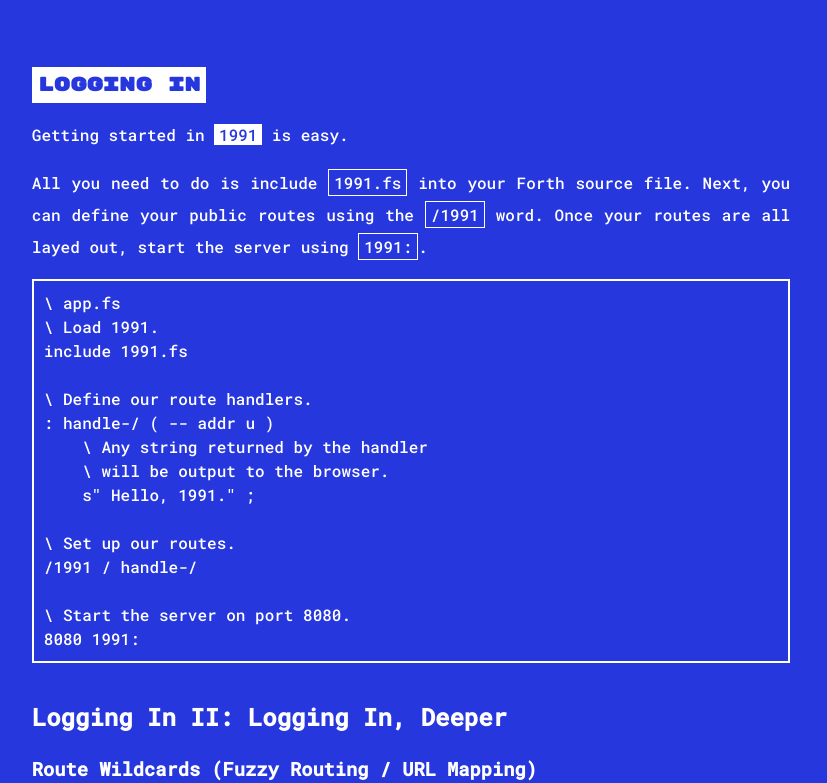
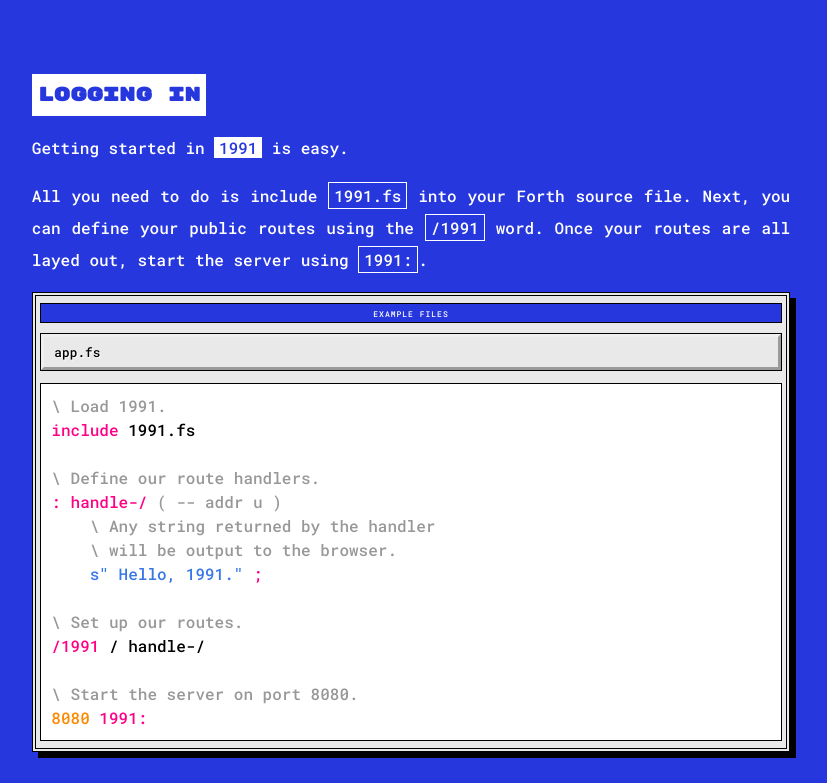
Before and after one commit to urlysses/1991, a plain HTML site: page index.html in a window 1280 px wide. Shown: the part 437-1220 px from the top of the page, without its empty margins (229-1056 px from the left). Drawn offline with Linux system fonts and the light colour scheme.

Commit message:
Mainly finalize the landing page, I guess.

```diff
--- a/1991.css
+++ b/1991.css
@@ -108,6 +108,11 @@ h2 {
     margin-top: 5%;
 }
 
+h1, h2, h3, h4, h5 {
+    text-align: left;
+    line-height: 2em;
+}
+
 strong {
     font-weight: inherit;
     color: #2637dd;
@@ -139,6 +144,7 @@ pre {
     font-family: inherit;
     line-height: 1.5em;
     overflow: hidden;
+    text-align: left;
 }
 
 ::selection {
@@ -181,3 +187,191 @@ footer .l1991 .l9:after {
     -moz-border-radius-bottomright: 8px;
     border-bottom-right-radius: 8px;
 }
+footer nav {
+    margin-top: 3%;
+    border: 4px ridge;
+    background: #e9e9e9;
+    width: auto;
+    display: inline-block;
+    font-size: 0;
+}
+footer nav a {
+    width: 60px;
+    height: 60px;
+    padding: 10px;
+    box-sizing: border-box;
+    display: inline-block;
+    background: #e9e9e9;
+    border: 2px outset;
+    vertical-align: top;
+}
+footer nav a:active {
+    border-style: inset;
+}
+footer nav a.url {
+    position: relative;
+}
+footer nav a.url:after {
+    content: "";
+    position: absolute;
+    top: 0;
+    left: 0;
+    right: 0;
+    bottom: 0;
+    margin: auto;
+    width: 20px;
+    height: 20px;
+    background: url("http://www.urlysses.com/img/smile.gif");
+}
+
+.fork {
+    position: fixed;
+    top: 0;
+    right: 0;
+    z-index: 1;
+    text-align: center;
+    text-shadow: 1px 1px 0px #fff;
+    width: 300px;
+    height: 30px;
+    line-height: 30px;
+    color: #000;
+    text-decoration: none !important;
+    background: #e9e9e9;
+    border: 3px inset #fff;
+    font-weight: 900;
+    -webkit-transform: rotate(45deg) translate(30%, -75%);
+    -moz-transform: rotate(45deg) translate(30%, -75%);
+    -ms-transform: rotate(45deg) translate(30%, -75%);
+    transform: rotate(45deg) translate(30%, -75%);
+}
+
+
+/* "browser" */
+.browser {
+    background: #e9e9e9;
+    border: solid 1px #000;
+    box-shadow: 6px 6px 0px #000;
+    position: relative;
+    box-sizing: border-box;
+    color: #000;
+    margin: 0;
+    padding: 0;
+}
+.browser:before {
+    content: "";
+    pointer-events: none;
+    position: absolute;
+    border: solid 1px #000;
+    top: 2px;
+    left: 2px;
+    right: 2px;
+    bottom: 2px;
+}
+.browser:after {
+    content: "EXAMPLE FILES";
+    position: absolute;
+    top: 10px;
+    left: 1%;
+    right: 1%;
+    height: 20px;
+    background: #2637dd;
+    color: #fff;
+    line-height: 20px;
+    text-align: center;
+    border: solid 1px #000;
+    box-sizing: border-box;
+    font-size: 0.5em;
+    letter-spacing: 1px;
+}
+.browser .tabs {
+    position: absolute;
+    box-sizing: border-box;
+    border: solid 1px #000;
+    top: 40px;
+    left: 1%;
+    width: 98%;
+    height: 30px;
+    display: table;
+    padding: 0;
+    margin: 0;
+    background: none;
+}
+.browser .tabs div {
+    color: #aaa;
+    text-shadow: 1px 1px 0px #fff;
+    font-size: 0.8em;
+    line-height: 30px;
+    display: table-cell;
+    vertical-align: middle;
+    border: 3px outset;
+    box-sizing: border-box;
+    cursor: pointer;
+    padding: 0px 10px;
+    -webkit-user-select: none;
+    -moz-user-select: none;
+    -ms-user-select: none;
+    user-select: none;
+    overflow: hidden;
+    text-overflow: ellipsis;
+    white-space: nowrap;
+    max-width: 100px;
+}
+.browser .tabs div:hover {
+    color: #777;
+}
+.browser .tabs div:active {
+    border-style: inset;
+}
+.browser .tabs div.selected {
+    color: #000;
+}
+.browser pre {
+    background: #fff;
+    position: relative;
+    border: solid 1px #000;
+    box-sizing: border-box;
+    margin-left: 1%;
+    margin-top: 90px;
+    width: 98%;
+    display: none;
+}
+.browser pre.selected {
+    display: block;
+}
+.browser .keyword-wrapper {
+    color: #1FAAAA;
+}
+.browser .keyword {
+    color: #FF0086;
+}
+.browser .number {
+    color: #FD8900;
+}
+.browser .string {
+    color: #3777E6;
+}
+.browser .comment,
+.browser .comment * {
+    color: #989898;
+}
+.browser *::selection {
+    background: #dedede;
+}
+.browser *::-moz-selection {
+    background: #dedede;
+}
+
+
+/* media queries */
+@media all and (max-width: 600px) {
+    article {
+        width: 90%;
+        margin-left: 5%;
+    }
+    .fork {
+        font-size: 10px;
+        width: 200px;
+        height: 20px;
+        line-height: 20px;
+    }
+}
--- /dev/null
+++ b/1991.js
@@ -0,0 +1,129 @@
+/*jslint browser: true*/
+(function () {
+    // Used for giving the page a bit more contrast / interest / edge.
+    var pretags = Array.prototype.slice.call(document.querySelectorAll("pre"));
+
+    function createTab (pre, tabs) {
+        var lines = pre.innerHTML.split("\n");
+        var tabname = lines[0].replace(/\\\s+?/, "");
+        pre.innerHTML = lines.slice(1).join("\n");
+        pre.setAttribute("data-tab-name", tabname);
+        var tab = document.createElement("div");
+        tab.innerHTML = tabname;
+        tab.onclick = function () {
+            var browser = this.parentElement.parentElement;
+            var selected = browser.querySelectorAll(".selected");
+            selected[0].className = selected[1].className = "";
+            var file = browser.querySelector("[data-tab-name='" + tabname + "']");
+            file.className = this.className = "selected";
+        };
+        tabs.appendChild(tab);
+    }
+    function syntactify (type, content) {
+        return "<span class='" + type + "'>" + content + "</span>";
+    }
+    function parseForth (pre) {
+        var content = pre.innerHTML;
+        // Keywords:
+        content = content.replace(/( (;|1991:)(\s+?|$))|(\/1991 )|(include )|(s\+|\$type|loop|do)/g, function (match) {
+            return syntactify("keyword", match);
+        }).replace(/(\n|>)(: \S+)/g, function (match, p1, p2) {
+            // Special case of word definitions.
+            return p1 + syntactify("keyword", p2);
+        });
+        // Strings:
+        content = content.replace(/s" .*"/g, function (match) {
+            return syntactify("string", match);
+        });
+        // Numbers:
+        content = content.replace(/(>|\s+)(\d+)(<|\s+)/g, function (match, p1, p2, p3) {
+            return p1 + syntactify("number", p2) + p3;
+        }).replace(/(>|\s+)(\d+)(<|\s+)/g, function (match, p1, p2, p3) {
+            return p1 + syntactify("number", p2) + p3;
+        }).replace(/&lt;# #s #&gt;/g, function (match) {
+            return syntactify("number", match);
+        });
+        // Comments:
+        content = content.replace(/\\\ .*/g, function (match) {
+            return syntactify("comment", match);
+        }).replace(/\( .* \)/g, function (match) {
+            return syntactify("comment", match);
+        });
+        pre.innerHTML = content;
+    }
+    function parseHTML (pre) {
+        var content = pre.innerHTML;
+        // Replace html closing brace.
+        content = content.replace(/>/g, "&gt;");
+
+        // DOCTYPE
+        content = content.replace(/&lt;!DOCTYPE html&gt;/, function (match) {
+            return syntactify("comment", match);
+        });
+
+        // Keyword wrappers
+        content = content.replace(/\$?(&(lt|gt);(\/|\$)?)/g, function (match) {
+            return syntactify("keyword-wrapper", match);
+        });
+
+        // Keywords
+        content = content.replace(/(>)(html|head|body|code|title)(<)/g, function (match, p1, p2, p3) {
+            return p1 + syntactify("keyword", p2) + p3;
+        }).replace(/(>)(meta)( )/g, function (match, p1, p2, p3) {
+            return p1 + syntactify("keyword", p2) + p3;
+        });
+        pre.innerHTML = content;
+    }
+    function parseSyntax (pre) {
+        var ft = pre.getAttribute("data-tab-name").split(".").slice(-1)[0];
+        if (ft === "fs") {
+            parseForth(pre);
+        } else if (ft === "html") {
+            parseHTML(pre);
+        }
+    }
+    function convertToBrowser (div) {
+        div.className = "browser";
+        var tabs = document.createElement("div");
+        tabs.className = "tabs";
+        Array.prototype.forEach.call(div.children, function (pre) {
+            createTab(pre, tabs);
+            parseSyntax(pre);
+        });
+        div.children[0].className = tabs.children[0].className = "selected";
+        div.insertBefore(tabs, div.children[0]);
+    }
+
+    function collectPre (siblings) {
+        var sibling = siblings.slice(-1)[0];
+        while (sibling) {
+            sibling = sibling.nextSibling;
+            if (sibling && sibling.nodeType === 1) {
+                if (sibling.nodeName.toLowerCase() !== "pre") {
+                    sibling = null;
+                } else {
+                    break;
+                }
+            }
+        }
+        if (sibling) {
+            sibling.parsed = true;
+            siblings.push(sibling);
+            return collectPre(siblings);
+        }
+        return siblings;
+    }
+
+    pretags.forEach(function (pre) {
+        if (!pre.parsed) {
+            var div = document.createElement("div");
+            pre.parentElement.insertBefore(div, pre);
+            var allPre = collectPre([pre]);
+            allPre.forEach(function (p) {
+                div.appendChild(p);
+            });
+            pre.parsed = true;
+            convertToBrowser(div);
+        }
+    });
+}());
--- a/index.html
+++ b/index.html
@@ -186,6 +186,13 @@ It's possible to import view files from within other view files. This is from &l
              --><span class="l l9">9</span><!--
              --><span class="l l1">1</span>
             </h1>
+            <br>
+            <nav>
+                <a class="gh" href="https://www.github.com/urlysses/1991"><svg width="100%" height="100%" viewBox="0 0 33 32" version="1.1" xmlns="http://www.w3.org/2000/svg" xmlns:xlink="http://www.w3.org/1999/xlink" xml:space="preserve" style="fill-rule:evenodd;clip-rule:evenodd;stroke-linejoin:round;stroke-miterlimit:1.41421;"><rect x="0" y="0" width="32.579" height="31.775" style="fill:none;"/><><path d="M16.288,0c-8.995,0 -16.288,7.293 -16.288,16.29c0,7.197 4.667,13.302 11.14,15.457c0.815,0.149 1.112,-0.354 1.112,-0.786c0,-0.386 -0.014,-1.411 -0.022,-2.77c-4.531,0.984 -5.487,-2.184 -5.487,-2.184c-0.741,-1.881 -1.809,-2.382 -1.809,-2.382c-1.479,-1.011 0.112,-0.991 0.112,-0.991c1.635,0.116 2.495,1.679 2.495,1.679c1.453,2.489 3.813,1.77 4.741,1.354c0.148,-1.053 0.568,-1.771 1.034,-2.178c-3.617,-0.411 -7.42,-1.809 -7.42,-8.051c0,-1.778 0.635,-3.232 1.677,-4.371c-0.168,-0.412 -0.727,-2.068 0.159,-4.311c0,0 1.368,-0.438 4.48,1.67c1.299,-0.361 2.693,-0.542 4.078,-0.548c1.383,0.006 2.777,0.187 4.078,0.548c3.11,-2.108 4.475,-1.67 4.475,-1.67c0.889,2.243 0.33,3.899 0.162,4.311c1.044,1.139 1.675,2.593 1.675,4.371c0,6.258 -3.809,7.635 -7.438,8.038c0.585,0.503 1.106,1.497 1.106,3.017c0,2.177 -0.02,3.934 -0.02,4.468c0,0.436 0.293,0.943 1.12,0.784c6.468,-2.159 11.131,-8.26 11.131,-15.455c0,-8.997 -7.294,-16.29 -16.291,-16.29"/></g></svg></a>
+                <a class="url" href="http://www.urlysses.com"></a>
+            </nav>
         </footer>
+        <a class="fork" href="https://www.github.com/urlysses/1991">GET THE CODE</a>
+        <script type="text/javascript" src="1991.js"></script>
     </body>
 </html>
```
